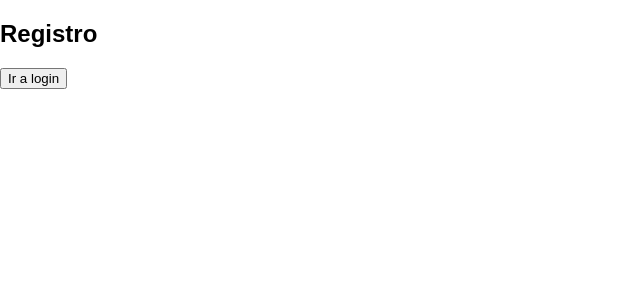
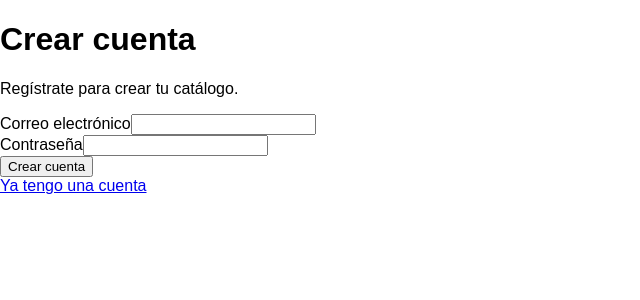
Before and after one commit to umiphos/shelfy-front, a React (Vite) app: page /registro in a window 1280 px wide. Shown: the top 300 px of the page, without its empty margins (0-640 px from the left). Built offline with nearby package versions, Linux system fonts and the light colour scheme.

Commit message:
[ADD] add new fields to login and register

```diff
--- a/package.json
+++ b/package.json
@@ -11,7 +11,8 @@
   },
   "dependencies": {
     "react": "^19.2.8",
-    "react-dom": "^19.2.8"
+    "react-dom": "^19.2.8",
+    "react-router-dom": "^7.18.3"
   },
   "devDependencies": {
     "@eslint/js": "^10.0.1",
--- a/src/App.jsx
+++ b/src/App.jsx
@@ -1,28 +1,16 @@
-import { useState } from 'react'
+import { BrowserRouter, Routes, Route, Navigate } from 'react-router-dom'
+import Registro from './pages/Registro'
+import Login from './pages/Login'
 
 function App() {
-  const [page, setPage] = useState('registro')
-
   return (
-    <main>
-      {page === 'registro' && (
-        <section>
-          <h1>Registro</h1>
-          <button onClick={() => setPage('login')}>
-            Ir a login
-          </button>
-        </section>
-      )}
-
-      {page === 'login' && (
-        <section>
-          <h1>Login</h1>
-          <button onClick={() => setPage('registro')}>
-            Volver a registro
-          </button>
-        </section>
-      )}
-    </main>
+    <BrowserRouter>
+      <Routes>
+        <Route path="/registro" element={<Registro />} />
+        <Route path="/login" element={<Login />} />
+        <Route path="*" element={<Navigate to="/registro" replace />} />
+      </Routes>
+    </BrowserRouter>
   )
 }
 
--- /dev/null
+++ b/src/pages/Login.jsx
@@ -0,0 +1,40 @@
+import { Link } from 'react-router-dom'
+
+function Login() {
+  return (
+    <main>
+      <h1>Iniciar sesión</h1>
+      <p>Accede a tu catálogo.</p>
+
+      <form>
+        <div>
+          <label htmlFor="email">Correo electrónico</label>
+          <input
+            id="email"
+            type="email"
+            name="email"
+          />
+        </div>
+
+        <div>
+          <label htmlFor="password">Contraseña</label>
+          <input
+            id="password"
+            type="password"
+            name="password"
+          />
+        </div>
+
+        <button type="submit">
+          Iniciar sesión
+        </button>
+      </form>
+
+      <Link to="/registro">
+        Crear una cuenta
+      </Link>
+    </main>
+  )
+}
+
+export default Login
--- /dev/null
+++ b/src/pages/Registro.jsx
@@ -0,0 +1,40 @@
+import { Link } from 'react-router-dom'
+
+function Registro() {
+  return (
+    <main>
+      <h1>Crear cuenta</h1>
+      <p>Regístrate para crear tu catálogo.</p>
+
+      <form>
+        <div>
+          <label htmlFor="email">Correo electrónico</label>
+          <input
+            id="email"
+            type="email"
+            name="email"
+          />
+        </div>
+
+        <div>
+          <label htmlFor="password">Contraseña</label>
+          <input
+            id="password"
+            type="password"
+            name="password"
+          />
+        </div>
+
+        <button type="submit">
+          Crear cuenta
+        </button>
+      </form>
+
+      <Link to="/login">
+        Ya tengo una cuenta
+      </Link>
+    </main>
+  )
+}
+
+export default Registro
```
Also changed, not shown: 1 other file (tests, documents, lock files or other folders).
